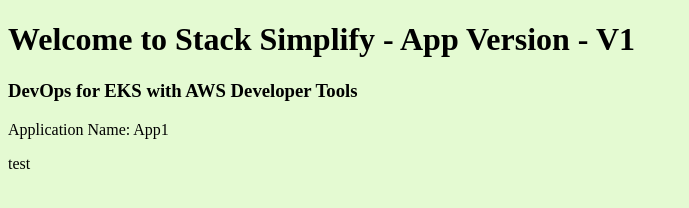
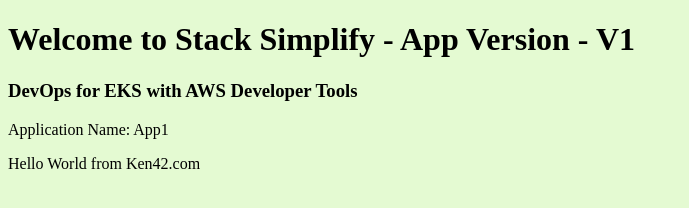
Before and after one commit to ken42-tech/aws-devops, a plain HTML site: page app1/index.html in a window 1280 px wide. Shown: the whole page, without its empty margins (0-689 px from the left). Drawn offline with Linux system fonts and the light colour scheme.

Commit message:
first html pushed

```diff
--- a/app1/index.html
+++ b/app1/index.html
@@ -5,6 +5,6 @@
       <h3> DevOps for EKS with AWS Developer Tools</h3>
       <p>Application Name: App1</p>
 
-      test
+      Hello World from Ken42.com
    </body>
 </html>
```
Also changed, not shown: 1 other file.
